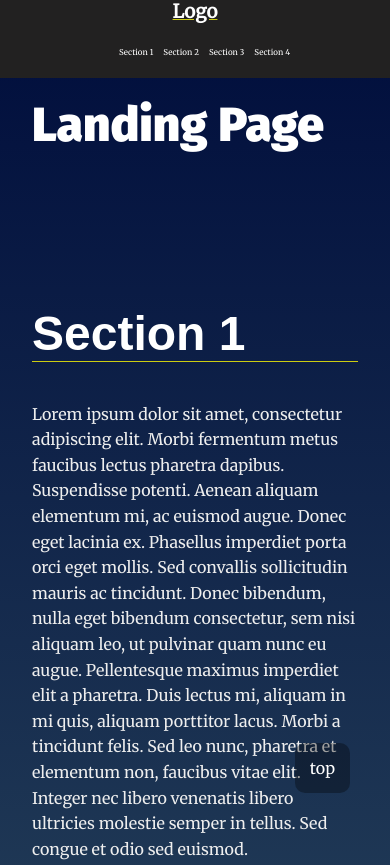
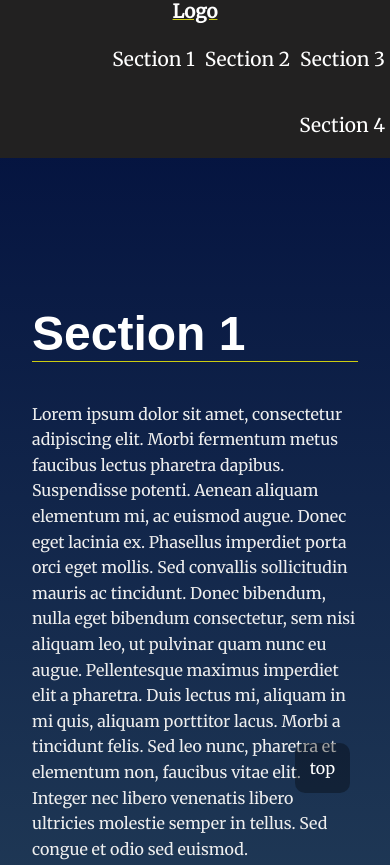
Before and after one commit to George8246/Navigate-Through-Sections, a plain HTML site: page index.html in a window 390 px wide. Shown: the top 865 px of the page. Drawn offline with Linux system fonts and the light colour scheme.

Commit message:
Add files via upload

```diff
--- a/css/styles.css
+++ b/css/styles.css
@@ -176,7 +176,7 @@ section {
   }
 
   .nav_anchor {
-    font-size: 0.5rem;
+    font-size: 1.2rem;
     padding: 21px 5px;
   }
 }
```
